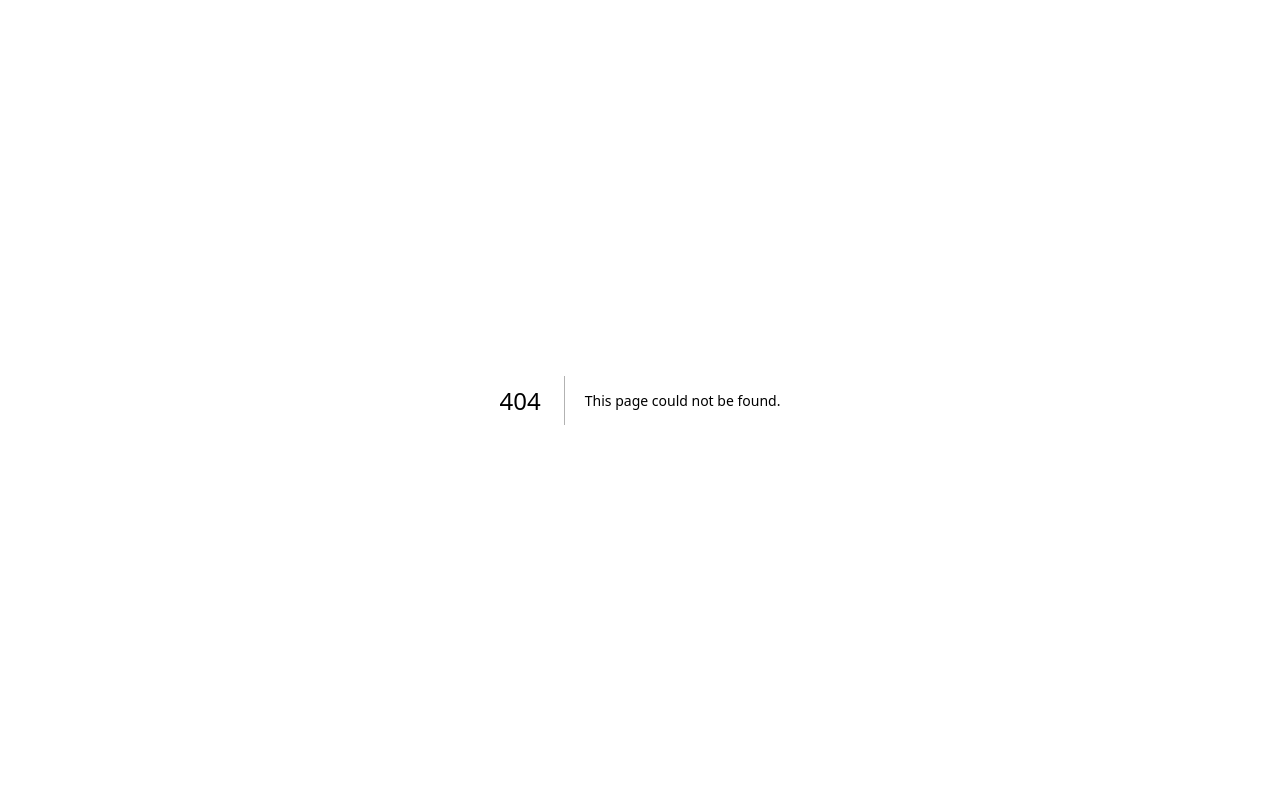
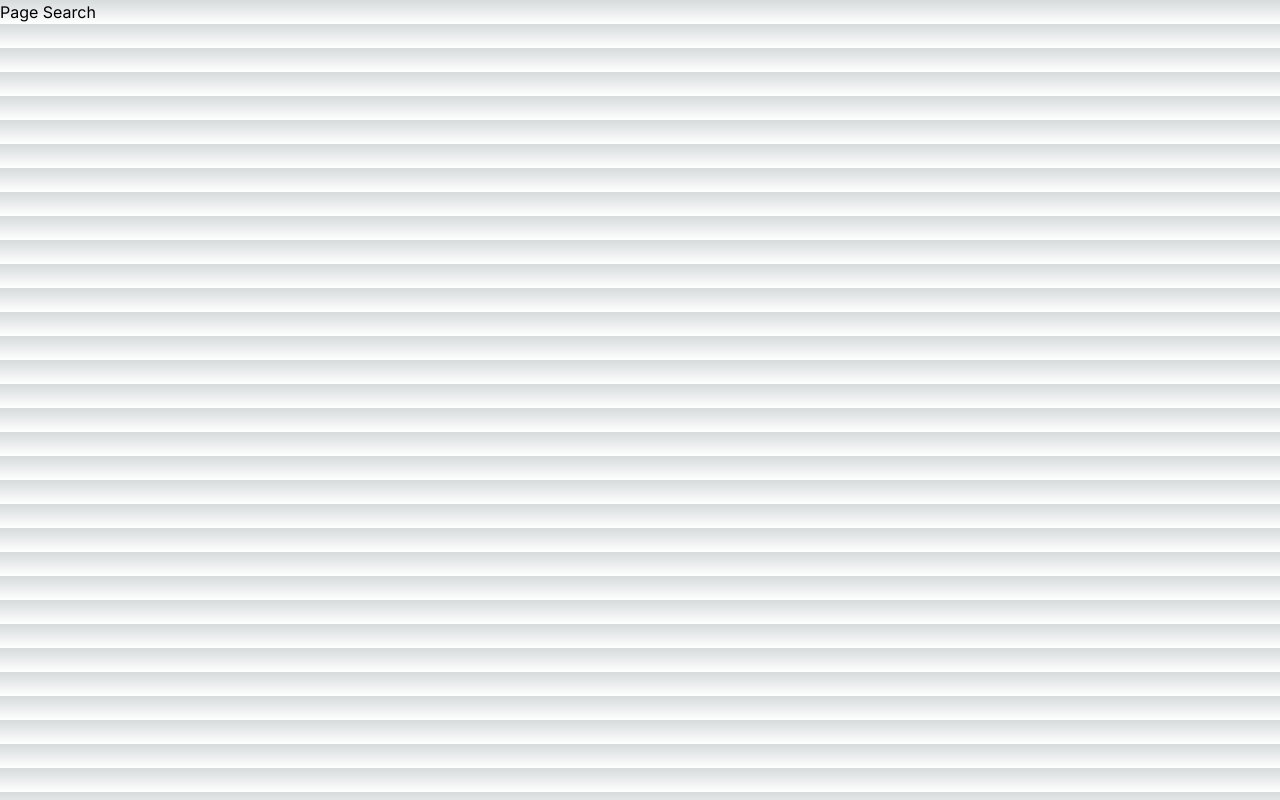
Before and after one commit to santozxy/devstore, a Next.js app: page /search in a window 1280 px wide. Before the commit this address had no page. Built offline with nearby package versions, Linux system fonts and the light colour scheme.

Commit message:
:sparkles: feat: criando estrutura da page Search

```diff
--- /dev/null
+++ b/src/app/(store)/search/loading.tsx
@@ -0,0 +1,6 @@
+
+export default function SearchLoading() {
+  return (
+    <div>Carregando busca...</div>
+  )
+}
--- /dev/null
+++ b/src/app/(store)/search/page.tsx
@@ -0,0 +1,4 @@
+export default async function Search() {
+  await new Promise((resolve) => setTimeout(resolve, 1000));
+  return <div>Page Search</div>;
+}
```
